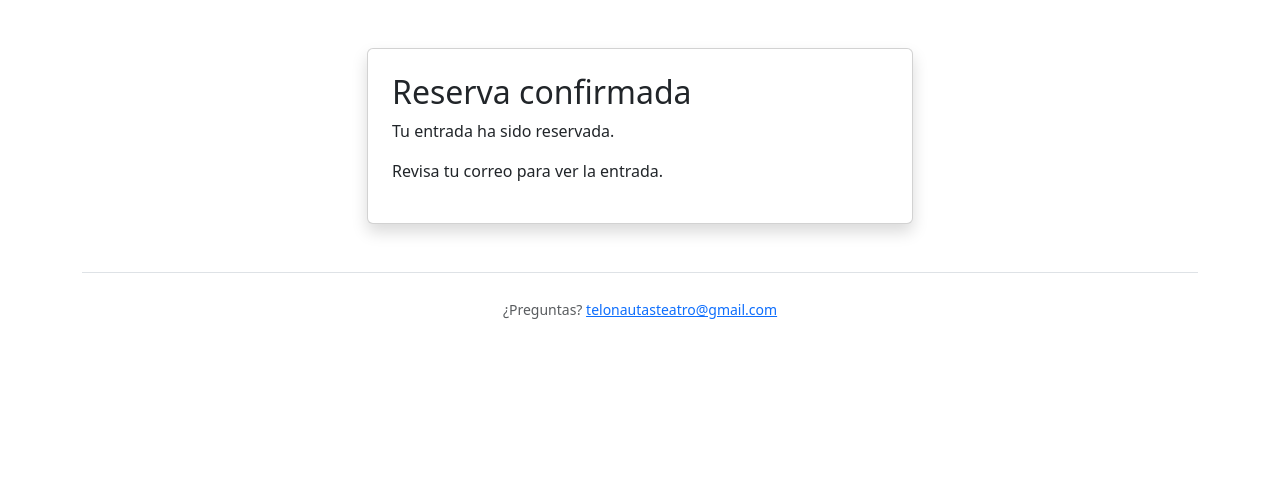
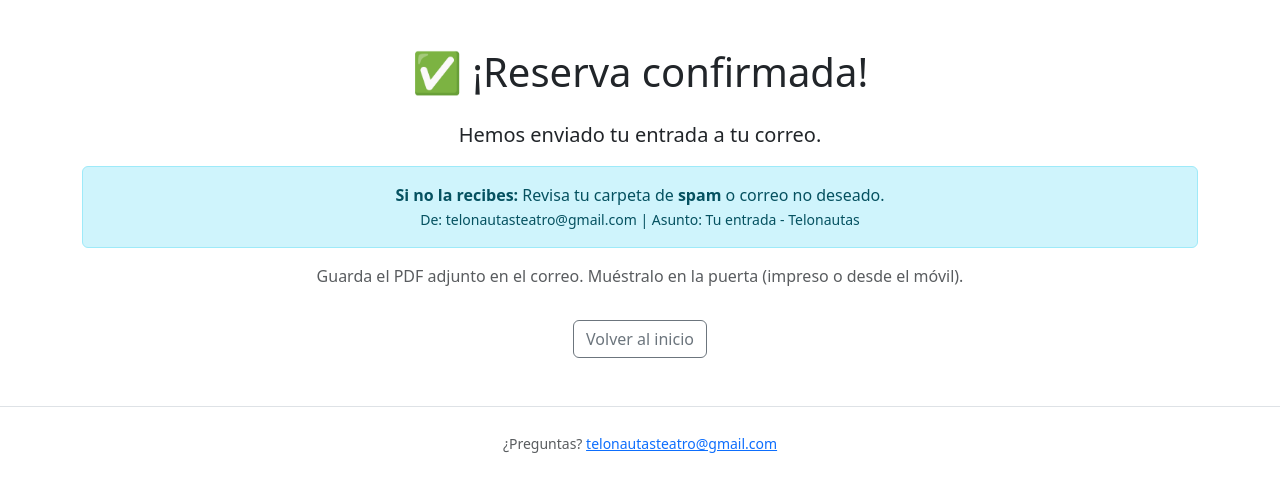
Before and after one commit to VLauren/ticket-system, a Flask app: page /success in a window 1280 px wide. Shown: the top 492 px of the page. Run offline with Flask 3, Linux system fonts and the light colour scheme.

Commit message:
success page improved

```diff
--- a/app/routes.py
+++ b/app/routes.py
@@ -41,12 +41,12 @@ def reserve():
 
     qr_path = generate_qr_code(ticket_id)
     pdf_buffer = generate_ticket_pdf(ticket_id, name, day)
-    qr_url = url_for('static', filename=f"qrcodes/{ticket_id}.png")
+    # qr_url = url_for('static', filename=f"qrcodes/{ticket_id}.png")
 
     # send_ticket_email(email, ticket_id)
     send_ticket_email(email, ticket_id, pdf_buffer)
 
-    return render_template("success.html", qr_path=qr_url)
+    return render_template("success.html")
     # return redirect(url_for('main.success'))
 
 @main.route('/success')
--- a/templates/success.html
+++ b/templates/success.html
@@ -1,14 +1,20 @@
 {% extends "base.html" %}
 {% block content %}
 
-<div class="row justify-content-center">
-<div class="col-md-6">
-<div class="card p-4 shadow">
+<div class="text-center">
+    <h1 class="mb-4">✅ ¡Reserva confirmada!</h1>
 
-<h2>Reserva confirmada</h2>
+    <p class="lead">Hemos enviado tu entrada a tu correo.</p>
 
-<p>Tu entrada ha sido reservada.</p>
-<p>Revisa tu correo para ver la entrada.</p>
+    <div class="alert alert-info">
+        <strong>Si no la recibes:</strong> Revisa tu carpeta de <strong>spam</strong> o correo no deseado.<br>
+        <small>De: telonautasteatro@gmail.com | Asunto: Tu entrada - Telonautas</small>
+    </div>
+
+    <p class="text-muted">Guarda el PDF adjunto en el correo. Muéstralo en la puerta (impreso o desde el móvil).</p>
+
+    <a href="{{ url_for('main.index') }}" class="btn btn-outline-secondary mt-3">Volver al inicio</a>
+</div>
 
 <!-- img src="{{ qr_path }}" class="img-fluid mt-3" -->
 
```
